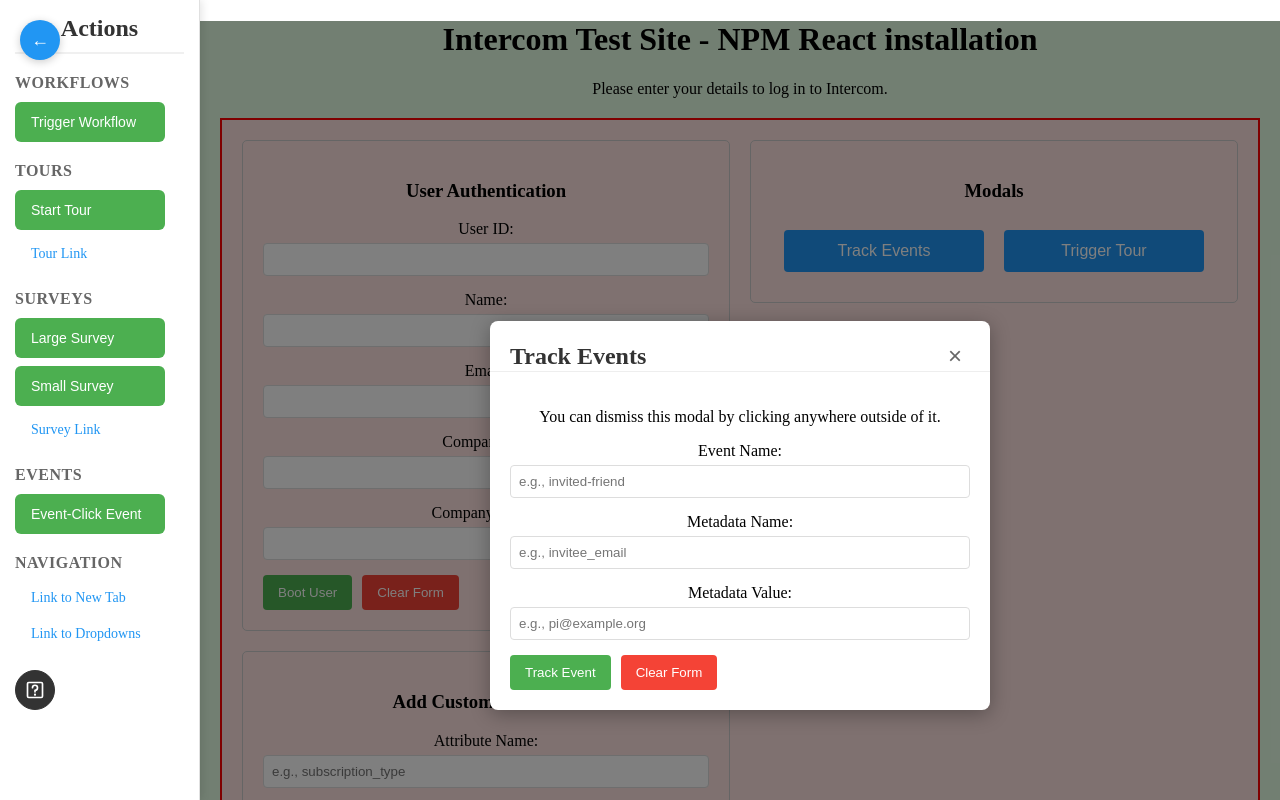
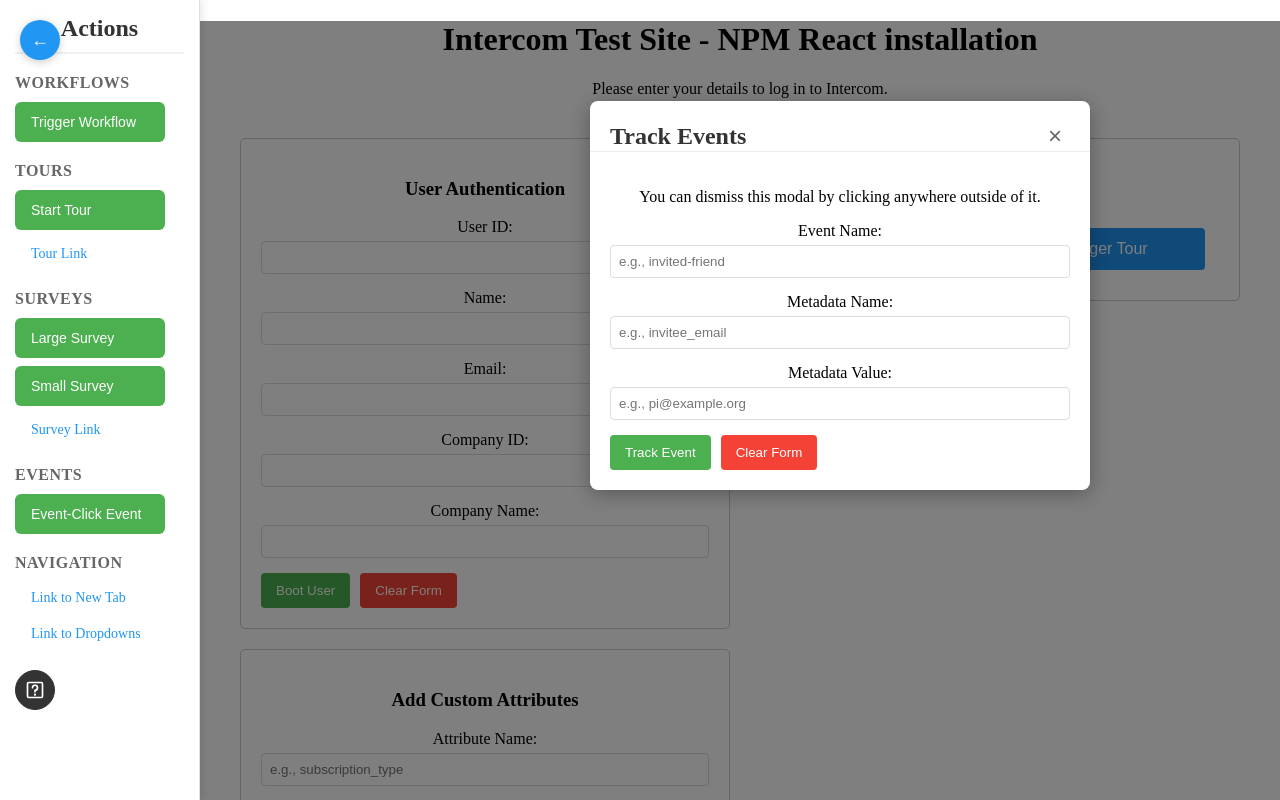
Before and after one commit to cox512/vercel-test-site-react, a Next.js app: page / in a window 1280 px wide. Both pictures are taken after a click on the button "Track Events". Shown: the top 800 px of the page. Built offline with nearby package versions, Linux system fonts and the light colour scheme; no server answers; a web font is replaced by a local one.

Commit message:
Fix modal overlay interaction blocking. Fixes issue where sidebar remained interactive when trigger tour modal was open

```diff
--- a/app/globals.css
+++ b/app/globals.css
@@ -7,4 +7,7 @@
 body {
   margin: 0;
   padding: 0;
+  width: 100%;
+  max-width: 100vw;
+  overflow-x: hidden;
 }
--- a/components/Modal.js
+++ b/components/Modal.js
@@ -19,15 +19,17 @@
 
     if (isOpen) {
       document.addEventListener("keydown", handleEsc);
-      // Prevent background scrolling
+      // Prevent background scrolling and disable interactions
       document.body.style.overflow = "hidden";
+      document.body.classList.add("modal-open");
     }
 
     return () => {
       document.removeEventListener("keydown", handleEsc);
       document.body.style.overflow = "auto";
+      document.body.classList.remove("modal-open");
     };
-  }, [isOpen, onClose]);
+  }, [isOpen, onClose, blocking]);
 
   if (!isOpen) return null;
 
--- a/public/styles.css
+++ b/public/styles.css
@@ -36,8 +36,6 @@
     flex-wrap: wrap;
     padding: 0 20px;
     box-sizing: border-box;
-    background-color: #ffe4e1; /* Temporary debug background */
-    border: 2px solid #ff0000; /* Temporary debug border */
 }
 
 .form-column {
@@ -377,11 +375,15 @@
     left: 0;
     right: 0;
     bottom: 0;
+    width: 100vw;
+    height: 100vh;
     background-color: rgba(0, 0, 0, 0.5);
     display: flex;
     justify-content: center;
-    align-items: center;
-    z-index: 1000;
+    align-items: flex-start;
+    padding-top: 80px;
+    z-index: 9999;
+    pointer-events: auto;
 }
 
 .modal-content {
@@ -473,7 +475,7 @@
   background-color: #ffffff;
   border-right: 1px solid #e0e0e0;
   box-shadow: 2px 0 8px rgba(0, 0, 0, 0.1);
-  z-index: 1000;
+  z-index: 100;
   transition: transform 0.3s ease-in-out;
   overflow-y: auto;
 }
@@ -619,7 +621,7 @@
   cursor: pointer;
   font-size: 18px;
   font-weight: bold;
-  z-index: 1001;
+  z-index: 101;
   transition: all 0.3s ease;
   display: flex;
   align-items: center;
@@ -632,21 +634,29 @@
   transform: scale(1.1);
 }
 
-/* Main Content Area - simplified approach like traditional project */
+/* Disable sidebar interactions when modal is open */
+body.modal-open .sidebar,
+body.modal-open .sidebar-toggle {
+  pointer-events: none;
+}
+
+/* Main Content Area - fixed centering approach */
 .main-content {
   transition: margin-left 0.3s ease;
   min-height: 100vh;
-  background-color: #f0f8ff; /* Temporary debug background */
 }
 
 .main-content.sidebar-open {
   margin-left: 200px;
-  background-color: #e6ffe6; /* Temporary debug background */
 }
 
 .main-content.sidebar-closed {
   margin-left: 0;
-  background-color: #f0f8ff; /* Temporary debug background */
+  transform: translateX(0px); /* Override any unwanted transforms */
+  transition: none !important; /* Disable transition for immediate centering */
+  display: flex;
+  flex-direction: column;
+  align-items: center;
 }
 
 /* Responsive adjustments */
```
Also changed, not shown: 1 other file (tests, documents, lock files or other folders).
